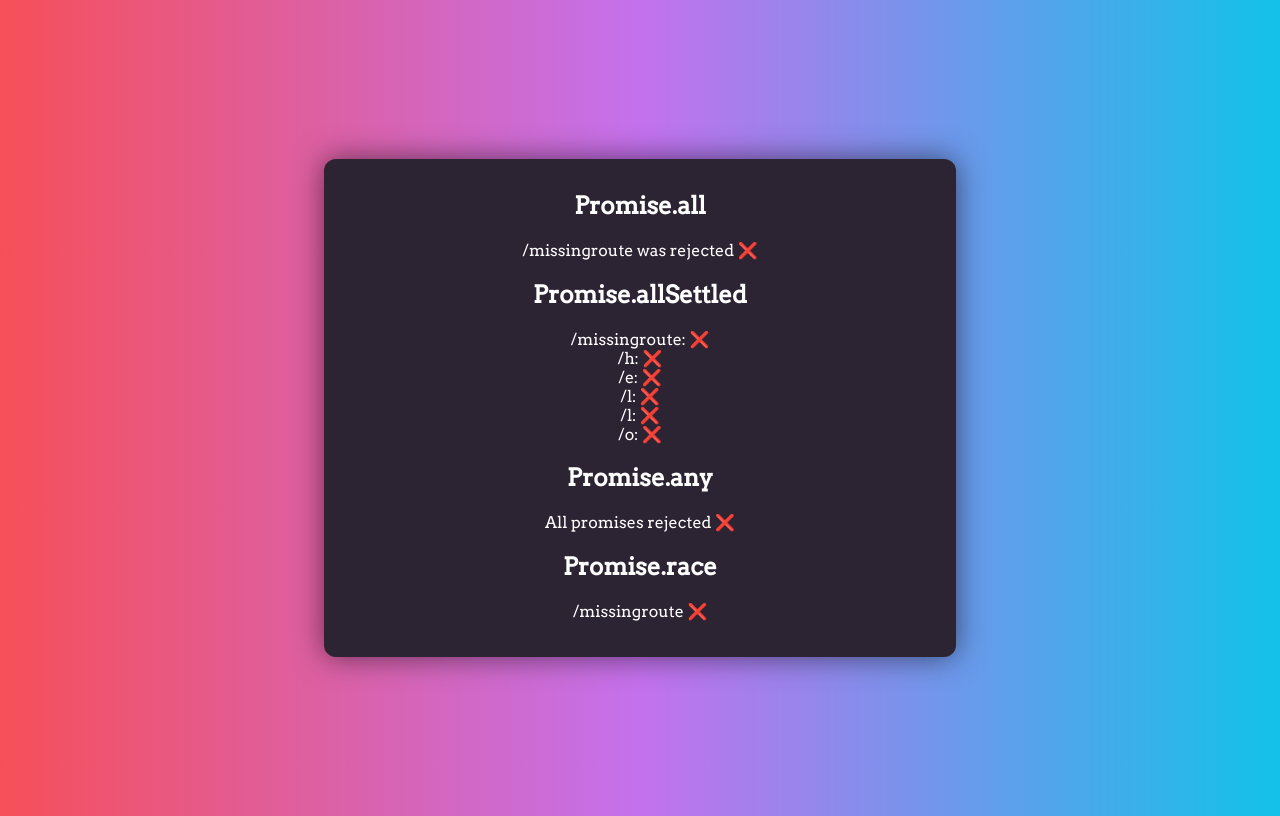
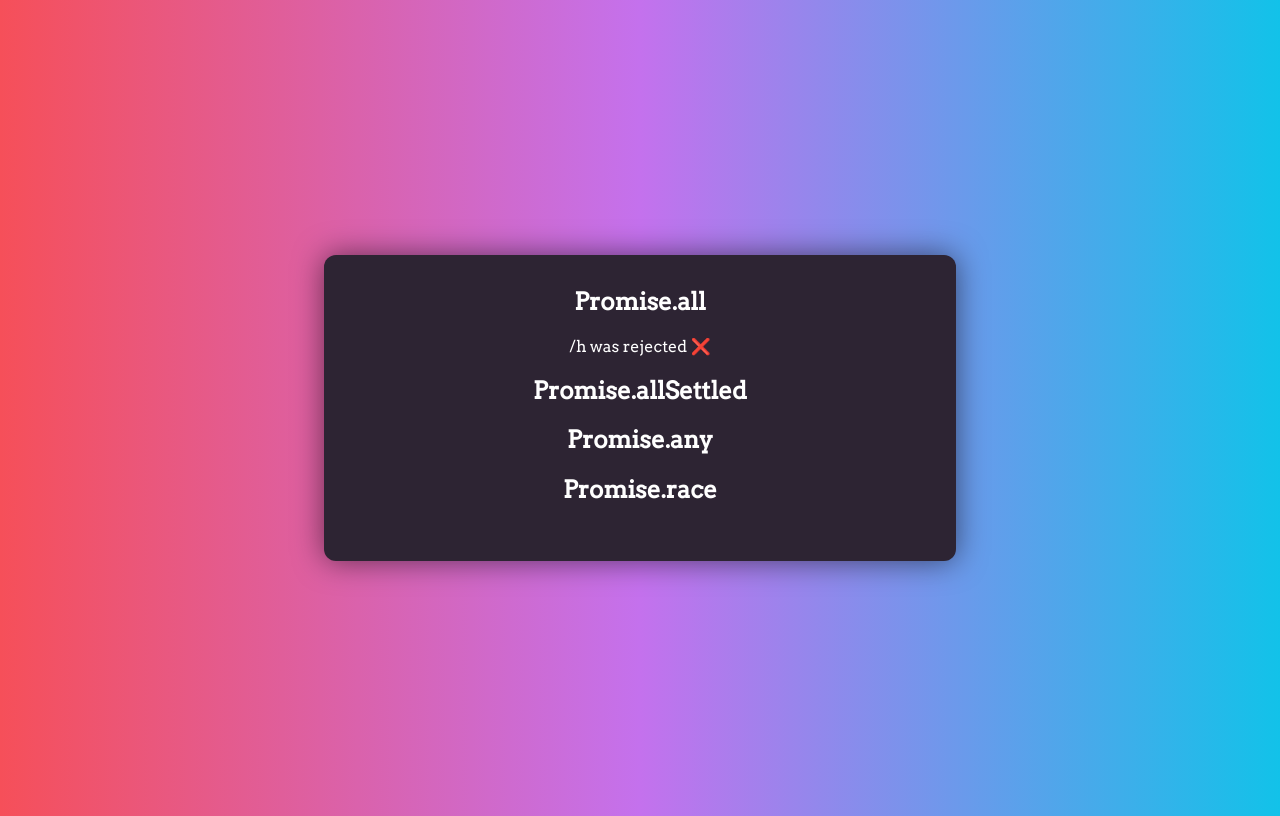
Before and after one commit to danba340/promise-allsettled-hello-world, a website: page index.html in a window 1280 px wide. Drawn offline with nearby package versions, Linux system fonts and the light colour scheme; no server answers.

Commit message:
ordering

```diff
--- a/index.html
+++ b/index.html
@@ -94,18 +94,18 @@
     const resultRace = document.getElementById("result-race");
     const resultContainers = [
       resultAll,
-      resultAllSettled,
-      resultAny,
-      resultRace,
+      // resultAllSettled,
+      // resultAny,
+      // resultRace,
     ];
 
     const promises = [
-      axios.get("/missingroute"),
       axios.get("/h"),
       axios.get("/e"),
       axios.get("/l"),
       axios.get("/l"),
       axios.get("/o"),
+      axios.get("/missingroute"),
     ];
     for (const container of resultContainers) {
       for (const promise of promises) {
@@ -113,7 +113,7 @@
       }
     }
 
-    // Promise.all - Wait for all promises to be resolved, or for any to be rejected.
+    // Promise.all - Wait for all promises to be fullfilled, catch on any reject.
     Promise.all(promises)
       .then((results) => {
         resultAll.innerHTML = results
@@ -125,32 +125,32 @@
       .catch((err) => {
         resultAll.innerHTML = `${err.config.url} was rejected ❌`;
       });
-    // Promise.allSettled - Wait until all promises have settled (each may resolve or reject).
-    Promise.allSettled(promises).then((results) => {
-      resultAllSettled.innerHTML = results
-        .map((result) => {
-          return result.status === "fulfilled"
-            ? `<div>${result.value.data.payload}: ✅</div>`
-            : `<div>${result.reason.config.url}: ❌</div>`;
-        })
-        .join("");
-    });
-    // Promise.any - Takes an iterable of Promise objects and, as soon as one of the promises in the iterable
-    promiseAny(promises)
-      .then((result) => {
-        resultAny.innerHTML = `${result.data.payload}: ✅`;
-      })
-      .catch((res) => {
-        resultAny.innerHTML = "All promises rejected ❌";
-      });
-    // Promise.race - Wait until any of the promises is resolved or rejected.
-    Promise.race(promises)
-      .then((result) => {
-        resultRace.innerHTML = `${result.data.payload}: ✅`;
-      })
-      .catch((err) => {
-        resultRace.innerHTML = `${err.config.url} ❌`;
-      });
+    // Promise.allSettled - Wait until all promises have resolved (may fulfill or reject).
+    // Promise.allSettled(promises).then((results) => {
+    //   resultAllSettled.innerHTML = results
+    //     .map((result) => {
+    //       return result.status === "fulfilled"
+    //         ? `<div>${result.value.data.payload}: ✅</div>`
+    //         : `<div>${result.reason.config.url}: ❌</div>`;
+    //     })
+    //     .join("");
+    // });
+    // // Promise.any - As soon as one of the promises fulfill
+    // promiseAny(promises)
+    //   .then((result) => {
+    //     resultAny.innerHTML = `${result.data.payload}: ✅`;
+    //   })
+    //   .catch((res) => {
+    //     resultAny.innerHTML = "All promises rejected ❌";
+    //   });
+    // Promise.race - Wait until any of the promises is fulfilled or rejected.
+    // Promise.race(promises)
+    //   .then((result) => {
+    //     resultRace.innerHTML = `${result.data.payload}: ✅`;
+    //   })
+    //   .catch((err) => {
+    //     resultRace.innerHTML = `${err.config.url} ❌`;
+    //   });
   </script>
 </body>
 
```
